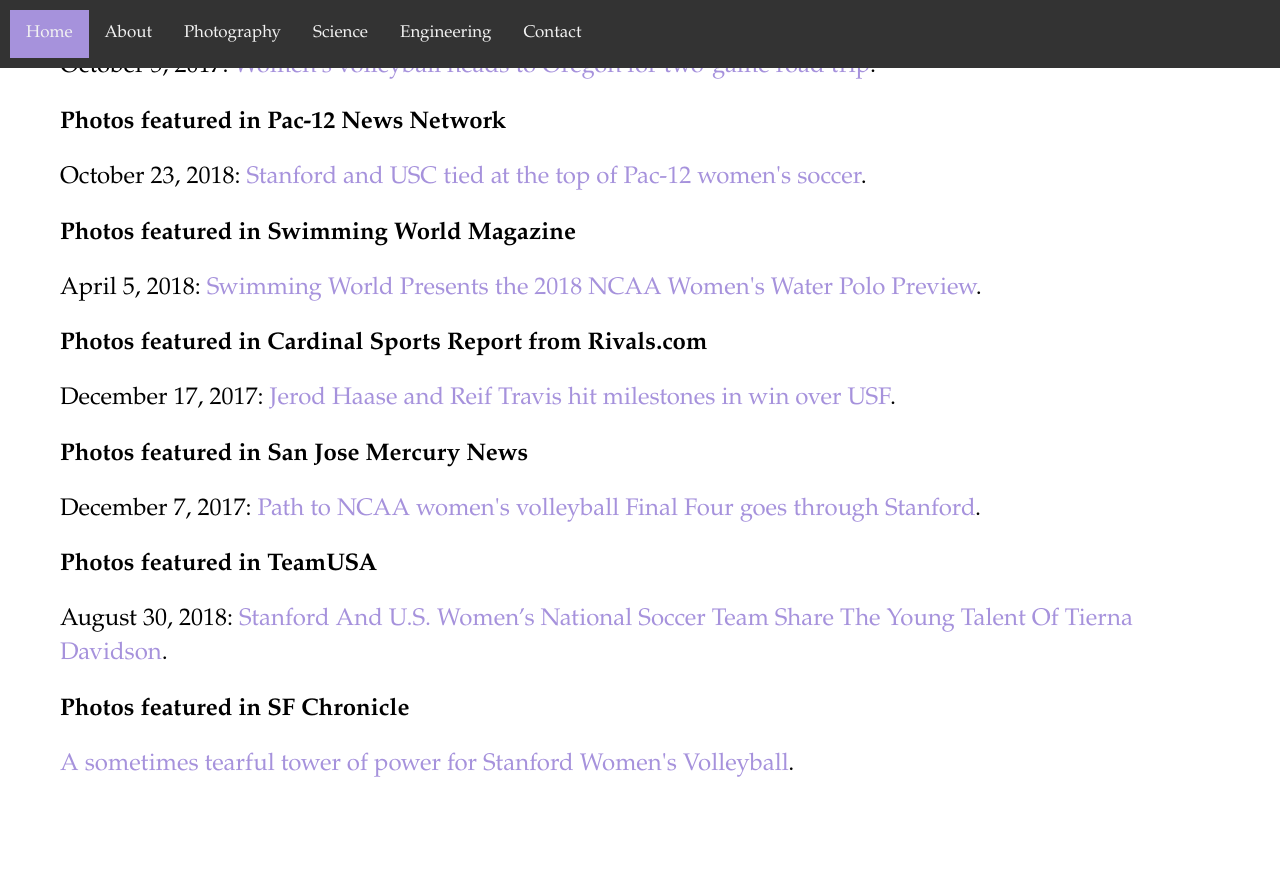
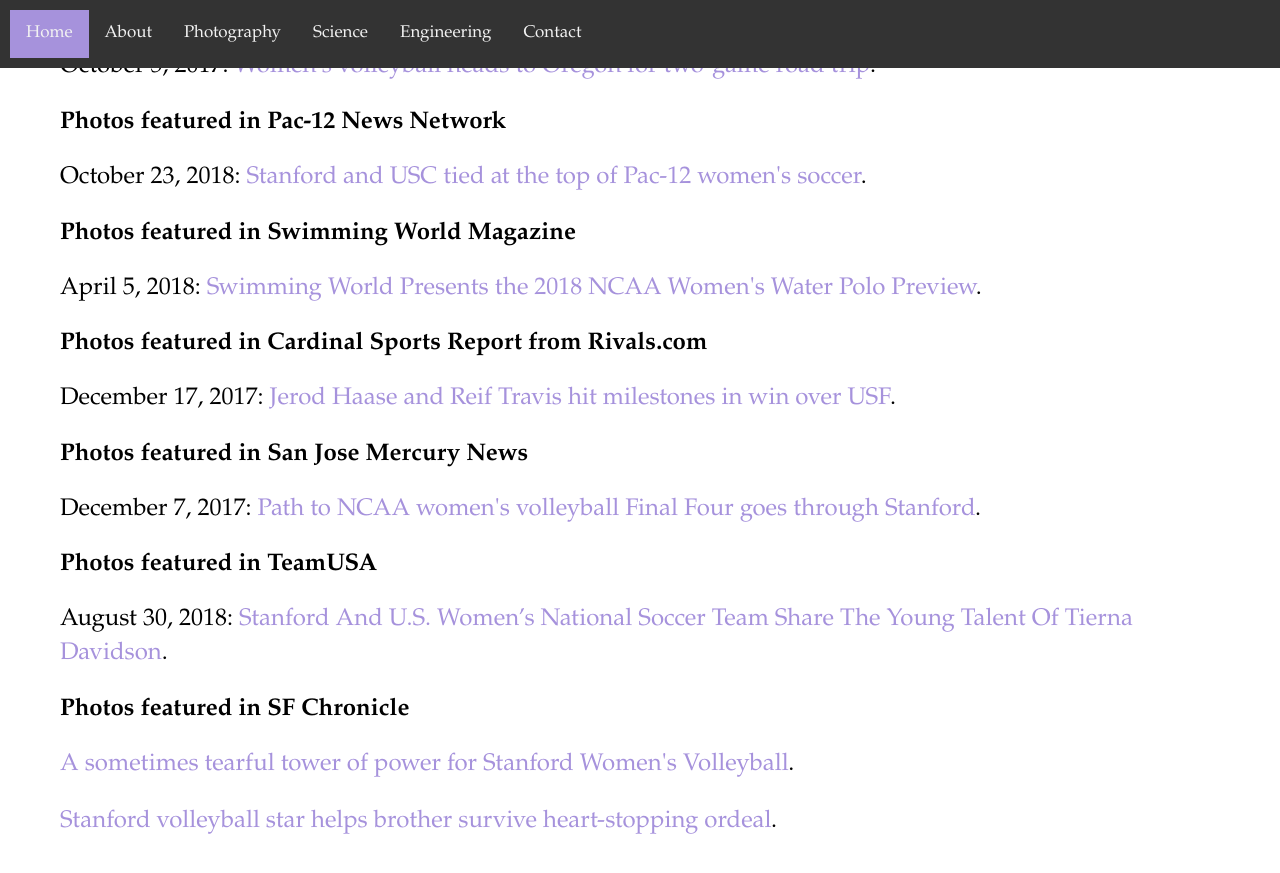
Before and after one commit to echang17/echang17.github.io, a Jekyll site: the page built from links_full/index.html, in a window 1280 px wide and 900 px high, scrolled down 3387 px. Shown: the top 873 px of the window. Built offline with Jekyll 4.4.1, drawn with Linux system fonts in a browser that asks for light colours; before the commit the page ends 4229 px from its top, so only the background shows below that.

Commit message:
Update index.html

```diff
--- a/links_full/index.html
+++ b/links_full/index.html
@@ -78,4 +78,6 @@
 <p></p>
 <h2>Photos featured in SF Chronicle</h2>
     <p><a href="https://www.sfchronicle.com/collegesports/article/A-sometimes-tearful-tower-of-power-for-Stanford-13379467.php#photo-16464649">A sometimes tearful tower of power for Stanford Women's Volleyball</a>.</p>
+    <p><a href="https://www.sfchronicle.com/collegesports/article/Stanford-volleyball-star-helps-brother-survive-13562450.php#photo-16807984">Stanford volleyball star helps brother survive heart-stopping ordeal</a>.</p>
+
 <p></p>
```
